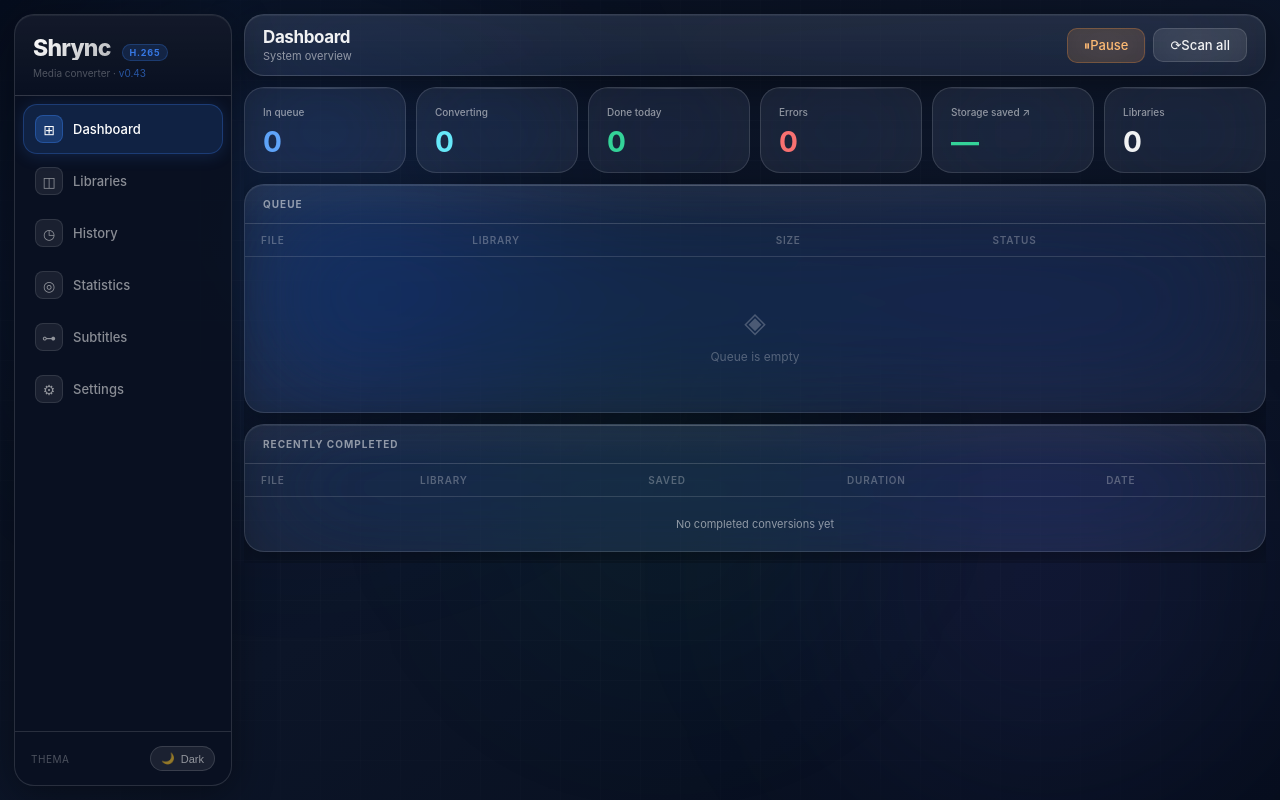
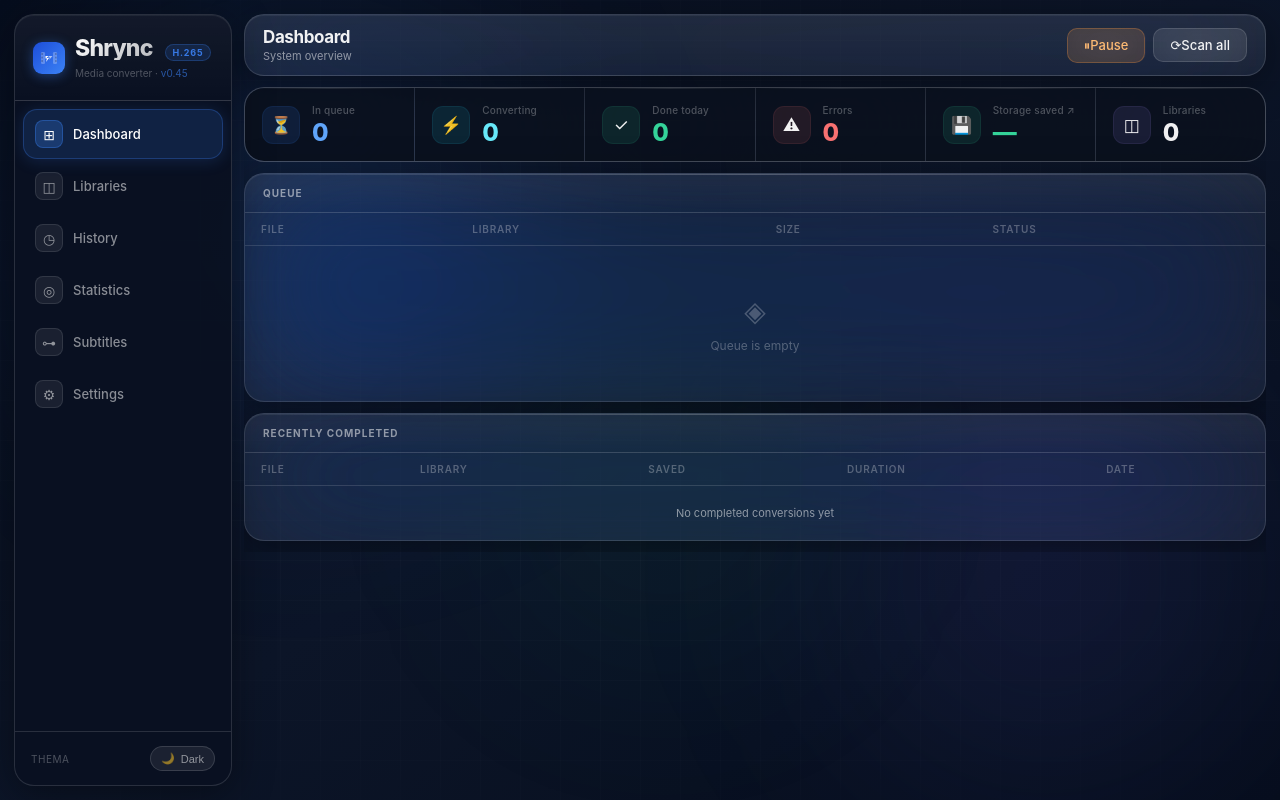
Before and after one commit to Timmexk/Shrync, a FastAPI app: page / in a window 1280 px wide. Run offline with FastAPI, Linux system fonts and the light colour scheme; data comes from the database, SQL or seed files in the repository; data that the repository does not hold is empty; parts of the project's set-up code (start-up, migrations or seed data) failed here and were passed over.

Commit message:
Add files via upload

```diff
--- a/app/main.py
+++ b/app/main.py
@@ -21,7 +21,7 @@ import logging
 logging.basicConfig(level=logging.INFO)
 logger = logging.getLogger(__name__)
 
-SHRYNC_VERSION = os.environ.get("SHRYNC_VERSION", "0.43")
+SHRYNC_VERSION = os.environ.get("SHRYNC_VERSION", "0.45")
 
 app = FastAPI(title="Shrync", version=SHRYNC_VERSION)
 
--- a/docker-compose.yml
+++ b/docker-compose.yml
@@ -1,5 +1,5 @@
 # ══════════════════════════════════════════════════════════════════════════════
-# Shrync v0.43 — docker-compose.yml
+# Shrync v0.45 — docker-compose.yml
 # ══════════════════════════════════════════════════════════════════════════════
 # Één image voor CPU én GPU. De container detecteert automatisch of een
 # Nvidia GPU beschikbaar is. Geen aparte image nodig, nooit van tag wisselen.
--- a/templates/index.html
+++ b/templates/index.html
@@ -173,15 +173,23 @@ body{font-family:-apple-system,'SF Pro Display','Helvetica Neue',sans-serif;
 .panel-title,.table-title{font-size:10px;font-weight:700;text-transform:uppercase;letter-spacing:1px;color:var(--text-s)}
 
 /* ── Stats ── */
-.stats-grid{display:grid;grid-template-columns:repeat(auto-fit,minmax(128px,1fr));gap:10px;margin-bottom:11px}
-.stat-card{background:var(--glass);backdrop-filter:var(--blur);-webkit-backdrop-filter:var(--blur);
-  border:1px solid var(--border);border-radius:var(--r);padding:18px 18px 16px;
-  transition:all .2s;position:relative;overflow:hidden}
+.stats-grid{display:grid;grid-template-columns:repeat(auto-fit,minmax(128px,1fr));gap:1px;margin-bottom:11px;border-radius:var(--r);overflow:hidden;border:1px solid var(--border);background:var(--border)}
+.stat-card{background:rgba(8,15,28,.92);backdrop-filter:var(--blur);-webkit-backdrop-filter:var(--blur);
+  padding:16px 18px;
+  transition:all .2s;position:relative;overflow:hidden;display:flex;align-items:center;gap:13px}
 .stat-card::before{content:'';position:absolute;top:0;left:0;right:0;height:1px;
-  background:linear-gradient(90deg,transparent,rgba(255,255,255,.16),transparent)}
-.stat-card:hover{background:rgba(255,255,255,.1);border-color:rgba(255,255,255,.22);box-shadow:var(--shl)}
-.stat-label{font-size:10px;color:var(--text-s);font-weight:500;margin-bottom:10px}
-.stat-value{font-size:28px;font-weight:700;letter-spacing:-1.5px;line-height:1}
+  background:linear-gradient(90deg,transparent,rgba(255,255,255,.1),transparent)}
+.stat-card:hover{background:rgba(255,255,255,.05)}
+.stat-icon{width:36px;height:36px;border-radius:10px;display:flex;align-items:center;justify-content:center;font-size:17px;flex-shrink:0}
+.stat-icon.blue{background:rgba(59,130,246,.12);box-shadow:0 0 0 1px rgba(59,130,246,.2)}
+.stat-icon.green{background:rgba(52,211,153,.1);box-shadow:0 0 0 1px rgba(52,211,153,.18)}
+.stat-icon.cyan{background:rgba(34,211,238,.1);box-shadow:0 0 0 1px rgba(34,211,238,.18)}
+.stat-icon.red{background:rgba(248,113,113,.1);box-shadow:0 0 0 1px rgba(248,113,113,.18)}
+.stat-icon.purple{background:rgba(167,139,250,.1);box-shadow:0 0 0 1px rgba(167,139,250,.18)}
+.stat-icon.orange{background:rgba(251,146,60,.1);box-shadow:0 0 0 1px rgba(251,146,60,.18)}
+.stat-text{flex:1;min-width:0}
+.stat-label{font-size:10px;color:var(--text-t);font-weight:500;margin-bottom:5px;letter-spacing:.2px}
+.stat-value{font-size:24px;font-weight:800;letter-spacing:-1.2px;line-height:1}
 .c-blue{color:#60a5fa}.c-green{color:var(--green)}.c-cyan{color:var(--cyan)}
 
 /* ── Active conv ── */
@@ -470,9 +484,9 @@ tr:hover td{background:var(--row-hover)}
   .content{padding:10px 12px}
 }
 @media(max-width:340px){.stats-grid{grid-template-columns:1fr}}
-::-webkit-scrollbar{width:4px;height:4px}
+::-webkit-scrollbar{width:3px;height:3px}
 ::-webkit-scrollbar-track{background:transparent}
-::-webkit-scrollbar-thumb{background:rgba(255,255,255,.1);border-radius:2px}
+::-webkit-scrollbar-thumb{background:rgba(255,255,255,.1);border-radius:3px}
 ::-webkit-scrollbar-thumb:hover{background:rgba(255,255,255,.2)}
 </style>
 </head>
@@ -488,10 +502,28 @@ tr:hover td{background:var(--row-hover)}
 
 <aside class="sidebar" id="sidebar">
   <div class="sidebar-top">
-    <div style="display:flex;align-items:baseline;gap:4px;margin-bottom:5px">
-      <span class="logo-name">Shrync</span><span class="logo-tag">H.265</span>
+    <div style="display:flex;align-items:center;gap:10px;margin-bottom:5px">
+      <div style="width:32px;height:32px;border-radius:9px;background:linear-gradient(135deg,#1d4ed8,#3b82f6);display:flex;align-items:center;justify-content:center;flex-shrink:0;box-shadow:0 2px 12px rgba(59,130,246,.4)">
+        <svg width="18" height="18" viewBox="0 0 18 18" fill="none" xmlns="http://www.w3.org/2000/svg">
+          <rect x="1" y="3" width="4" height="12" rx="1.2" fill="rgba(255,255,255,.25)"/>
+          <rect x="13" y="3" width="4" height="12" rx="1.2" fill="rgba(255,255,255,.25)"/>
+          <rect x="1.5" y="4" width="1.2" height="2" rx=".6" fill="rgba(0,0,0,.3)"/>
+          <rect x="1.5" y="7.5" width="1.2" height="2" rx=".6" fill="rgba(0,0,0,.3)"/>
+          <rect x="1.5" y="11" width="1.2" height="2" rx=".6" fill="rgba(0,0,0,.3)"/>
+          <rect x="15.3" y="4" width="1.2" height="2" rx=".6" fill="rgba(0,0,0,.3)"/>
+          <rect x="15.3" y="7.5" width="1.2" height="2" rx=".6" fill="rgba(0,0,0,.3)"/>
+          <rect x="15.3" y="11" width="1.2" height="2" rx=".6" fill="rgba(0,0,0,.3)"/>
+          <path d="M5.5 7h3L6.5 9H9l-3 4 1-3.5H5.5L5.5 7z" fill="white"/>
+          <path d="M9 7h3.5L9 11l1-2.5H8L9 7z" fill="rgba(255,255,255,.6)"/>
+        </svg>
+      </div>
+      <div>
+        <div style="display:flex;align-items:baseline;gap:5px">
+          <span class="logo-name">Shrync</span><span class="logo-tag">H.265</span>
+        </div>
+        <div class="logo-sub">Media converter · <span id="app-version" style="color:rgba(59,130,246,.6)">v0.01</span></div>
+      </div>
     </div>
-    <div class="logo-sub">Media converter · <span id="app-version" style="color:rgba(59,130,246,.6)">v0.01</span></div>
   </div>
   <nav class="nav">
     <div class="nav-item active" onclick="navigate('dashboard')">
@@ -551,15 +583,12 @@ tr:hover td{background:var(--row-hover)}
     <!-- DASHBOARD -->
     <div class="page active" id="page-dashboard">
       <div class="stats-grid">
-        <div class="stat-card"><div class="stat-label" id="lbl-stat-pending">In wachtrij</div><div class="stat-value c-blue"  id="stat-pending">—</div></div>
-        <div class="stat-card"><div class="stat-label" id="lbl-stat-processing">Bezig</div><div class="stat-value c-cyan"  id="stat-processing">—</div></div>
-        <div class="stat-card"><div class="stat-label" id="lbl-stat-done">Vandaag klaar</div><div class="stat-value c-green" id="stat-done">—</div></div>
-        <div class="stat-card"><div class="stat-label" id="lbl-stat-errors">Fouten</div><div class="stat-value" id="stat-errors" style="color:var(--danger)">—</div></div>
-        <div class="stat-card" onclick="navigate('savings')" style="cursor:pointer">
-          <div class="stat-label" id="lbl-stat-saved">Ruimte bespaard ↗</div>
-          <div class="stat-value c-green" id="stat-saved">—</div>
-        </div>
-        <div class="stat-card"><div class="stat-label" id="lbl-stat-libs">Bibliotheken</div><div class="stat-value" id="stat-libs">—</div></div>
+        <div class="stat-card"><div class="stat-icon blue">⏳</div><div class="stat-text"><div class="stat-label" id="lbl-stat-pending">In wachtrij</div><div class="stat-value c-blue" id="stat-pending">—</div></div></div>
+        <div class="stat-card"><div class="stat-icon cyan">⚡</div><div class="stat-text"><div class="stat-label" id="lbl-stat-processing">Bezig</div><div class="stat-value c-cyan" id="stat-processing">—</div></div></div>
+        <div class="stat-card"><div class="stat-icon green">✓</div><div class="stat-text"><div class="stat-label" id="lbl-stat-done">Vandaag klaar</div><div class="stat-value c-green" id="stat-done">—</div></div></div>
+        <div class="stat-card"><div class="stat-icon red">⚠</div><div class="stat-text"><div class="stat-label" id="lbl-stat-errors">Fouten</div><div class="stat-value" id="stat-errors" style="color:var(--danger)">—</div></div></div>
+        <div class="stat-card" onclick="navigate('savings')" style="cursor:pointer"><div class="stat-icon green">💾</div><div class="stat-text"><div class="stat-label" id="lbl-stat-saved">Ruimte bespaard ↗</div><div class="stat-value c-green" id="stat-saved">—</div></div></div>
+        <div class="stat-card"><div class="stat-icon purple">◫</div><div class="stat-text"><div class="stat-label" id="lbl-stat-libs">Bibliotheken</div><div class="stat-value" id="stat-libs">—</div></div></div>
       </div>
 
       <!-- Ondertiteling status balk — alleen zichtbaar als subtitle_enabled=1 -->
@@ -730,26 +759,11 @@ tr:hover td{background:var(--row-hover)}
 
       <!-- Dashboard tegel rij voor ondertiteling -->
       <div class="stats-grid" style="margin-bottom:11px">
-        <div class="stat-card">
-          <div class="stat-label" id="lbl-sub-stat-pending">In wachtrij</div>
-          <div class="stat-value c-blue" id="sub-stat-pending">—</div>
-        </div>
-        <div class="stat-card">
-          <div class="stat-label" id="lbl-sub-stat-processing">Bezig</div>
-          <div class="stat-value c-cyan" id="sub-stat-processing">—</div>
-        </div>
-        <div class="stat-card">
-          <div class="stat-label" id="lbl-sub-stat-done">Vandaag klaar</div>
-          <div class="stat-value c-green" id="sub-stat-done">—</div>
-        </div>
-        <div class="stat-card">
-          <div class="stat-label">Totaal vertaald</div>
-          <div class="stat-value" id="sub-stat-total">—</div>
-        </div>
-        <div class="stat-card">
-          <div class="stat-label">Fouten</div>
-          <div class="stat-value" id="sub-stat-errors" style="color:var(--danger)">—</div>
-        </div>
+        <div class="stat-card"><div class="stat-icon blue">⏳</div><div class="stat-text"><div class="stat-label" id="lbl-sub-stat-pending">In wachtrij</div><div class="stat-value c-blue" id="sub-stat-pending">—</div></div></div>
+        <div class="stat-card"><div class="stat-icon cyan">⚡</div><div class="stat-text"><div class="stat-label" id="lbl-sub-stat-processing">Bezig</div><div class="stat-value c-cyan" id="sub-stat-processing">—</div></div></div>
+        <div class="stat-card"><div class="stat-icon green">✓</div><div class="stat-text"><div class="stat-label" id="lbl-sub-stat-done">Vandaag klaar</div><div class="stat-value c-green" id="sub-stat-done">—</div></div></div>
+        <div class="stat-card"><div class="stat-icon purple">⊶</div><div class="stat-text"><div class="stat-label">Totaal vertaald</div><div class="stat-value" id="sub-stat-total">—</div></div></div>
+        <div class="stat-card"><div class="stat-icon red">⚠</div><div class="stat-text"><div class="stat-label">Fouten</div><div class="stat-value" id="sub-stat-errors" style="color:var(--danger)">—</div></div></div>
       </div>
 
       <!-- Actieve vertaling -->
@@ -2001,8 +2015,8 @@ async function loadHistory(page = 1) {
           <td>${h.status === 'success'
             ? '<span class="badge badge-success">✓ OK</span>'
             : h.status === 'skipped'
-            ? '<span class="badge badge-skipped">⊘ Overgeslagen</span>'
-            : `<span class="badge badge-error">✕ ${t('misc.error')}</span>`}
+            ? '<span class="badge badge-skipped">⊘ Skip</span>'
+            : `<span class="badge badge-error">✕ Fout</span>`}
           </td>
           <td>
             <div style="display:flex;align-items:center;gap:6px;font-size:10px;color:var(--muted)">
@@ -2480,10 +2494,10 @@ async function loadSubtitleQueue(page) {
       const dir   = j.file_path ? j.file_path.replace('/' + fname,'') : '';
       const isErr = j.status === 'error';
       const badge = j.status === 'processing'
-        ? `<span class="badge badge-processing">● Bezig ${j.progress||0}%</span>`
+        ? `<span class="badge badge-processing">● ${j.progress||0}%</span>`
         : isErr
         ? `<span class="badge badge-error">✕ Fout</span>`
-        : `<span class="badge" style="background:rgba(99,102,241,.15);color:#a5b4fc;border:1px solid rgba(99,102,241,.3)">◌ Wacht</span>`;
+        : `<span class="badge badge-pending">◌ Wacht</span>`;
       const errRow = isErr && j.error_msg
         ? `<tr class="history-detail-row" id="qerr-${j.id}">
             <td colspan="3">
```
Also changed, not shown: other parts of templates/index.html (+18 -12 lines), RELEASE_v0.45.md (added, +75 -0 lines), README.md, 1 other file.
